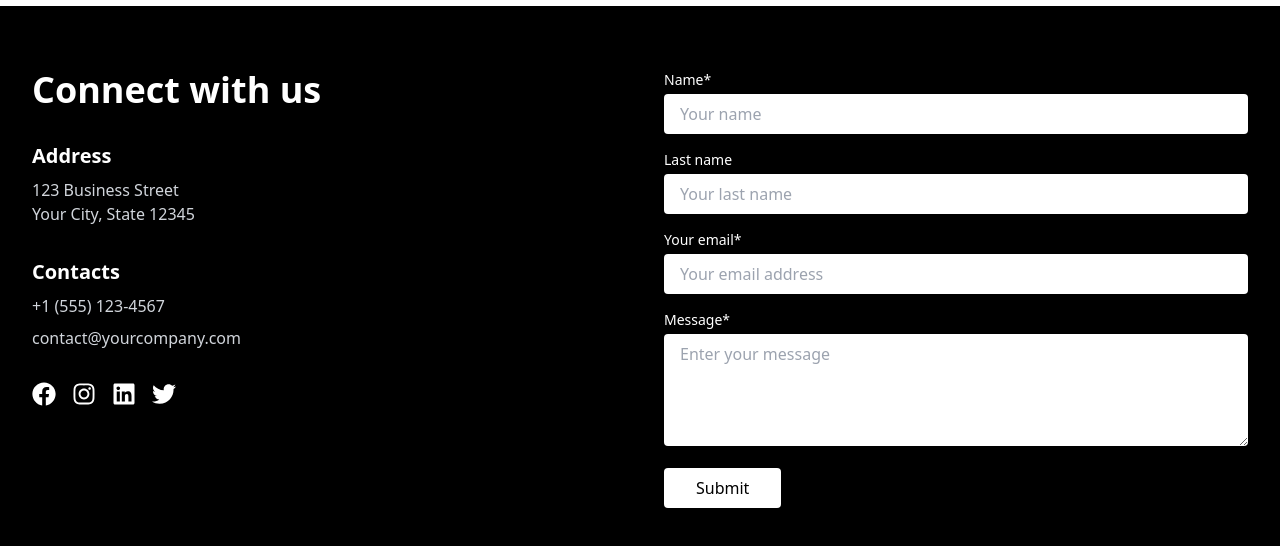
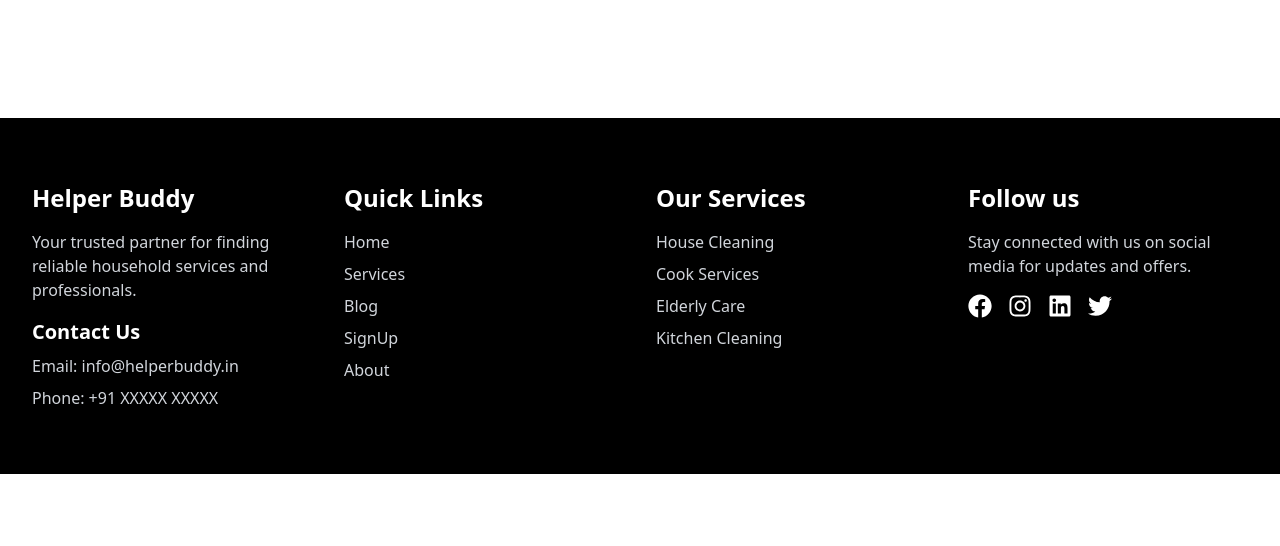
Before and after one commit to vivek98ji/nishit_parmar, a Next.js app: page / in a window 1280 px wide. Shown: the part 810-1356 px from the top of the page. After the commit the page ends 1284 px from the top, so only its background shows below. Built offline with nearby package versions, Linux system fonts and the light colour scheme.

Commit message:
style : footer change

```diff
--- a/src/pages/components/signup-page/footer/footer.tsx
+++ b/src/pages/components/signup-page/footer/footer.tsx
@@ -1,42 +1,90 @@
 import React from 'react';
+import Link from 'next/link';
 import { FaFacebook, FaInstagram, FaLinkedin, FaTwitter } from 'react-icons/fa';
 
-interface ContactFormData {
-  name: string;
-  lastName: string;
-  email: string;
-  message: string;
-}
-
 const Footer = () => {
-  const handleSubmit = (e: React.FormEvent) => {
-    e.preventDefault();
-    // Add your form submission logic here
-  };
-
   return (
     <footer className="bg-black text-white py-16">
       <div className="container mx-auto px-4 md:px-6 lg:px-8">
-        <div className="grid grid-cols-1 md:grid-cols-2 gap-12">
-          {/* Left Column */}
-          <div className="space-y-8">
-            <h2 className="text-4xl font-bold">Connect with us</h2>
+        <div className="grid grid-cols-1 md:grid-cols-4 gap-8">
+          {/* Helper Buddy Column */}
+          <div className="space-y-4">
+            <h2 className="text-2xl font-bold">Helper Buddy</h2>
+            <p className="text-gray-300">
+              Your trusted partner for finding reliable household services and professionals.
+            </p>
+            <div className="space-y-2">
+              <h3 className="text-xl font-semibold">Contact Us</h3>
+              <p className="text-gray-300">Email: info@helperbuddy.in</p>
+              <p className="text-gray-300">Phone: +91 XXXXX XXXXX</p>
+            </div>
+          </div>
 
-            <div className="space-y-2">
-              <h3 className="text-xl font-semibold">Address</h3>
-              <p className="text-gray-300">
-                123 Business Street
-                <br />
-                Your City, State 12345
-              </p>
-            </div>
+          {/* Quick Links Column */}
+          <div className="space-y-4">
+            <h2 className="text-2xl font-bold">Quick Links</h2>
+            <ul className="space-y-2">
+              <li>
+                <Link href="/components/homepage/homepage" className="text-gray-300 hover:text-white">
+                  Home
+                </Link>
+              </li>
+              <li>
+                <Link href="/about" className="text-gray-300 hover:text-white">
+                Services
+                </Link>
+              </li>
+              <li>
+                <Link href="/services" className="text-gray-300 hover:text-white">
+                 Blog
+                </Link>
+              </li>
+              <li>
+                <Link href="/contact" className="text-gray-300 hover:text-white">
+                  SignUp
+                </Link>
+              </li>
+              <li>
+                <Link href="/careers" className="text-gray-300 hover:text-white">
+                  About
+                </Link>
+              </li>
+            </ul>
+          </div>
 
-            <div className="space-y-2">
-              <h3 className="text-xl font-semibold">Contacts</h3>
-              <p className="text-gray-300">+1 (555) 123-4567</p>
-              <p className="text-gray-300">contact@yourcompany.com</p>
-            </div>
+          {/* Our Services Column */}
+          <div className="space-y-4">
+            <h2 className="text-2xl font-bold">Our Services</h2>
+            <ul className="space-y-2">
+              <li>
+                <Link href="/services/house-cleaning" className="text-gray-300 hover:text-white">
+                  House Cleaning
+                </Link>
+              </li>
+              <li>
+                <Link href="/services/cook" className="text-gray-300 hover:text-white">
+                  Cook Services
+                </Link>
+              </li>
+              <li>
+                <Link href="/services/elderly-care" className="text-gray-300 hover:text-white">
+                  Elderly Care
+                </Link>
+              </li>
+              <li>
+                <Link href="/services/kitchen-cleaning" className="text-gray-300 hover:text-white">
+                  Kitchen Cleaning
+                </Link>
+              </li>
+            </ul>
+          </div>
 
+          {/* Follow Us Column */}
+          <div className="space-y-4">
+            <h2 className="text-2xl font-bold">Follow us</h2>
+            <p className="text-gray-300">
+              Stay connected with us on social media for updates and offers.
+            </p>
             <div className="flex space-x-4">
               <a href="#" className="text-white hover:text-gray-300 transition-colors">
                 <FaFacebook size={24} />
@@ -52,69 +100,6 @@ const Footer = () => {
               </a>
             </div>
           </div>
-
-          {/* Right Column - Contact Form */}
-          <div>
-            <form onSubmit={handleSubmit} className="space-y-4">
-              <div>
-                <label htmlFor="name" className="block text-sm font-medium mb-1">
-                  Name*
-                </label>
-                <input
-                  type="text"
-                  id="name"
-                  className="w-full px-4 py-2 rounded bg-white text-black"
-                  placeholder="Your name"
-                  required
-                />
-              </div>
-
-              <div>
-                <label htmlFor="lastName" className="block text-sm font-medium mb-1">
-                  Last name
-                </label>
-                <input
-                  type="text"
-                  id="lastName"
-                  className="w-full px-4 py-2 rounded bg-white text-black"
-                  placeholder="Your last name"
-                />
-              </div>
-
-              <div>
-                <label htmlFor="email" className="block text-sm font-medium mb-1">
-                  Your email*
-                </label>
-                <input
-                  type="email"
-                  id="email"
-                  className="w-full px-4 py-2 rounded bg-white text-black"
-                  placeholder="Your email address"
-                  required
-                />
-              </div>
-
-              <div>
-                <label htmlFor="message" className="block text-sm font-medium mb-1">
-                  Message*
-                </label>
-                <textarea
-                  id="message"
-                  rows={4}
-                  className="w-full px-4 py-2 rounded bg-white text-black"
-                  placeholder="Enter your message"
-                  required
-                />
-              </div>
-
-              <button
-                type="submit"
-                className="bg-white text-black px-8 py-2 rounded hover:bg-gray-200 transition-colors"
-              >
-                Submit
-              </button>
-            </form>
-          </div>
         </div>
       </div>
     </footer>
--- a/src/pages/index.tsx
+++ b/src/pages/index.tsx
@@ -22,14 +22,14 @@ const geistMono = Geist_Mono({
   subsets: ["latin"],
 });
 
-
 export default function Home() {
   return (
-    <>
+    <div className="flex flex-col min-h-screen">
 
-      <HomeServices />
+      <main className="flex-grow">
+        <HomeServices />
+      </main>
 
-
-    </>
+    </div>
   );
 }
```
